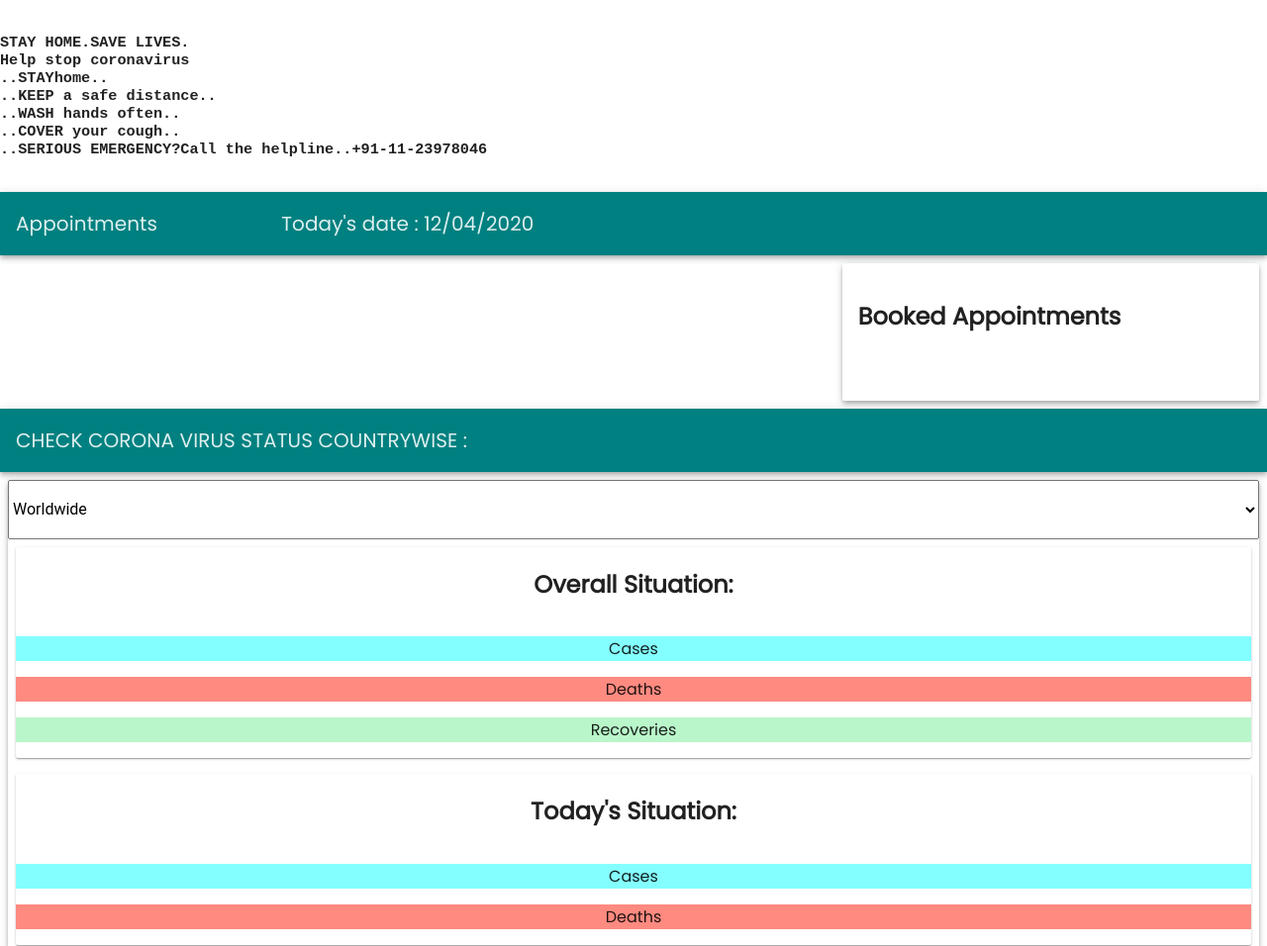
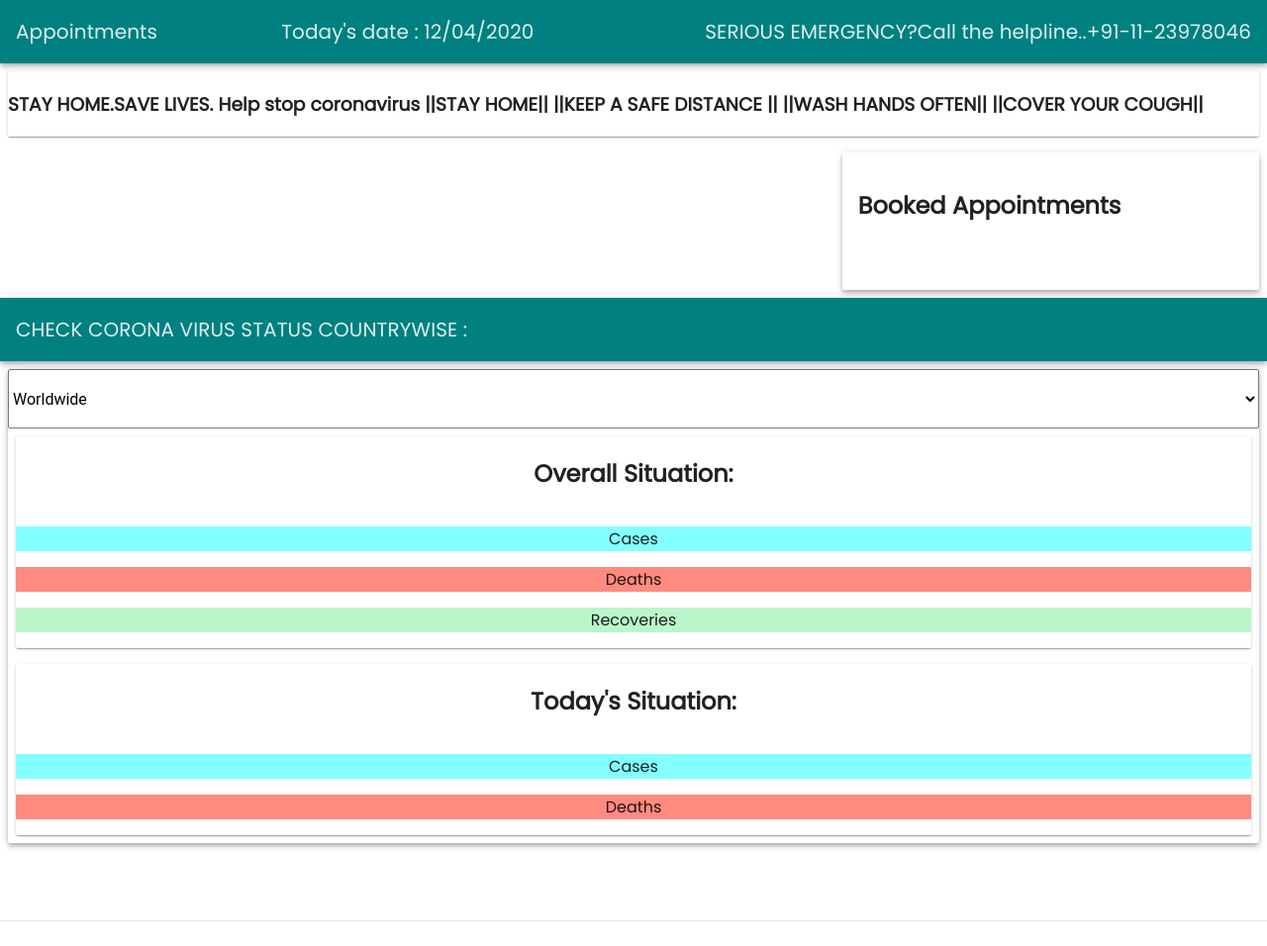
Before and after one commit to rishidhiman/fightcovid19, a website: page public/index.html in a window 1280 px wide. Shown: the top 956 px of the page at 99% size. Drawn offline with nearby package versions, Linux system fonts and the light colour scheme; no server answers.

Commit message:
professional look

```diff
--- a/public/index.html
+++ b/public/index.html
@@ -11,24 +11,24 @@
 </head>
 
 <body ng-app="appointmentApp" layout="column">
-<h3><pre>STAY HOME.SAVE LIVES.
-Help stop coronavirus
-..STAYhome..
-..KEEP a safe distance..
-..WASH hands often..
-..COVER your cough..
-..SERIOUS EMERGENCY?Call the helpline..+91-11-23978046</pre></h3>
+
     <md-toolbar layout="column" class="md-whiteframe-z2">
 
         <div class="md-toolbar-tools">
             <h3><a ui-sref="/">Appointments &nbsp;&nbsp;&nbsp;&nbsp;&nbsp;&nbsp;&nbsp;&nbsp;&nbsp;&nbsp;&nbsp;&nbsp;&nbsp;&nbsp;&nbsp;&nbsp;&nbsp;&nbsp;&nbsp;&nbsp;&nbsp;&nbsp;Today's date&nbsp;:&nbsp;</a></h3><h3><div id="output"></div></h3>
 
             <span flex></span>
-
+			SERIOUS EMERGENCY?Call the helpline..+91-11-23978046
             </md-menu-content>
         </div>
     </md-toolbar>
-
+				<md-card><h3>STAY HOME.SAVE LIVES.
+<b>Help stop coronavirus</b>
+||STAY HOME||
+||KEEP A SAFE DISTANCE ||
+||WASH HANDS OFTEN||
+||COVER YOUR COUGH||
+</h3></md-card>
     <main></main>
 	   <center>  <md-toolbar layout="column" class="md-whiteframe-z2">
 
@@ -285,6 +285,7 @@ Help stop coronavirus
                     </div>
                 </div>  </md-card>
 				</mat-card>
+
     <div class="footer">
 
 
```
